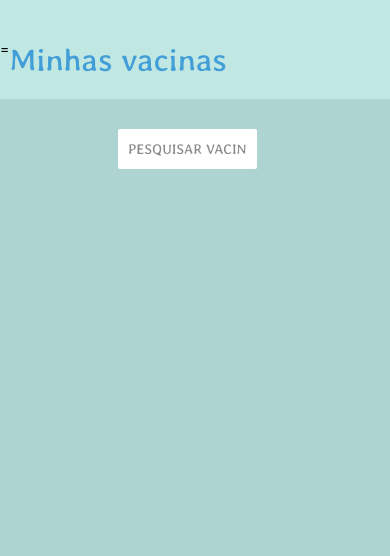
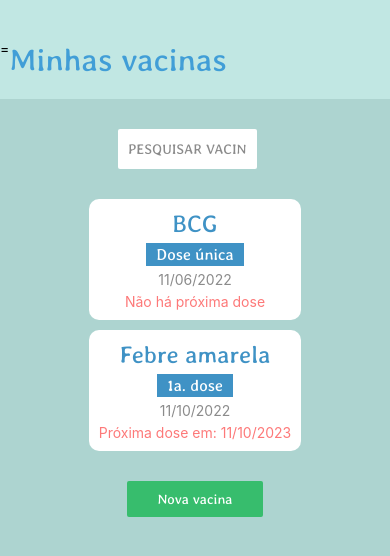
Before and after one commit to iwataniKenji/my-health, a React Native app: screen / in a window 390 px wide. Shown: the top 556 px of the page. Built offline with nearby package versions, Linux system fonts and the light colour scheme.

Commit message:
feat: implements vaccine section and vaccine card components

```diff
--- /dev/null
+++ b/components/CardsSection.tsx
@@ -0,0 +1,23 @@
+import { StyleSheet, View } from "react-native";
+import { VaccineCard } from "./VaccineCard";
+
+export function CardsSection() {
+  return (
+    <View style={styles.grid}>
+      <VaccineCard title="BCG" about="Dose única" date="11/06/2022" />
+      <VaccineCard
+        title="Febre amarela"
+        about="1a. dose"
+        date="11/10/2022"
+        nextDose="11/10/2023"
+      />
+    </View>
+  );
+}
+
+const styles = StyleSheet.create({
+  grid: {
+    display: "flex",
+    gap: 10,
+  },
+});
--- /dev/null
+++ b/components/VaccineCard.tsx
@@ -0,0 +1,57 @@
+import { StyleSheet, Text, View } from "react-native";
+
+type Props = {
+  title: string;
+  about: string;
+  date: string;
+  nextDose?: string;
+};
+
+export function VaccineCard({ title, about, date, nextDose }: Props) {
+  const nextDoseText = nextDose
+    ? `Próxima dose em: ${nextDose}`
+    : "Não há próxima dose";
+
+  return (
+    <View style={styles.cardBackground}>
+      <Text style={styles.title}>{title}</Text>
+      <Text style={styles.about}>{about}</Text>
+      <Text style={styles.date}>{date}</Text>
+      <Text style={styles.nextDose}>{nextDoseText}</Text>
+    </View>
+  );
+}
+
+const styles = StyleSheet.create({
+  cardBackground: {
+    display: "flex",
+    alignItems: "center",
+    gap: 5,
+    padding: 10,
+    borderRadius: 10,
+    backgroundColor: "white",
+  },
+
+  title: {
+    fontSize: 24,
+    fontFamily: "averiaLibre-regular",
+    color: "rgba(63, 146, 197, 1)",
+  },
+
+  about: {
+    fontSize: 16,
+    paddingVertical: 2,
+    paddingHorizontal: 10,
+    fontFamily: "averiaLibre-regular",
+    backgroundColor: "rgba(63, 146, 197, 1)",
+    color: "rgba(255, 255, 255, 1)",
+  },
+
+  date: {
+    color: "rgba(139, 139, 139, 1)",
+  },
+
+  nextDose: {
+    color: "rgba(253, 121, 121, 1)",
+  },
+});
--- a/screens/MyVaccinesSection.tsx
+++ b/screens/MyVaccinesSection.tsx
@@ -1,5 +1,6 @@
 import { StyleSheet, Text, TouchableOpacity, View } from "react-native";
 import { Searchbar } from "../components/Searchbar";
+import { CardsSection } from "../components/CardsSection";
 
 export function MyVaccinesSection() {
   const openMenu = () => {
@@ -16,6 +17,10 @@ export function MyVaccinesSection() {
       </View>
       <View style={styles.content}>
         <Searchbar />
+        <CardsSection />
+        <TouchableOpacity style={styles.newVaccineButton} onPress={openMenu}>
+          <Text style={styles.buttonText}>Nova vacina</Text>
+        </TouchableOpacity>
       </View>
     </View>
   );
@@ -46,7 +51,20 @@ const styles = StyleSheet.create({
   content: {
     display: "flex",
     alignItems: "center",
+    gap: 30,
     marginTop: 30,
     marginHorizontal: "auto",
   },
+
+  buttonText: {
+    color: "#fff",
+    fontFamily: "averiaLibre-regular",
+  },
+
+  newVaccineButton: {
+    backgroundColor: "rgba(55, 189, 109, 1)",
+    paddingHorizontal: 30,
+    paddingVertical: 10,
+    borderRadius: 2,
+  },
 });
```
